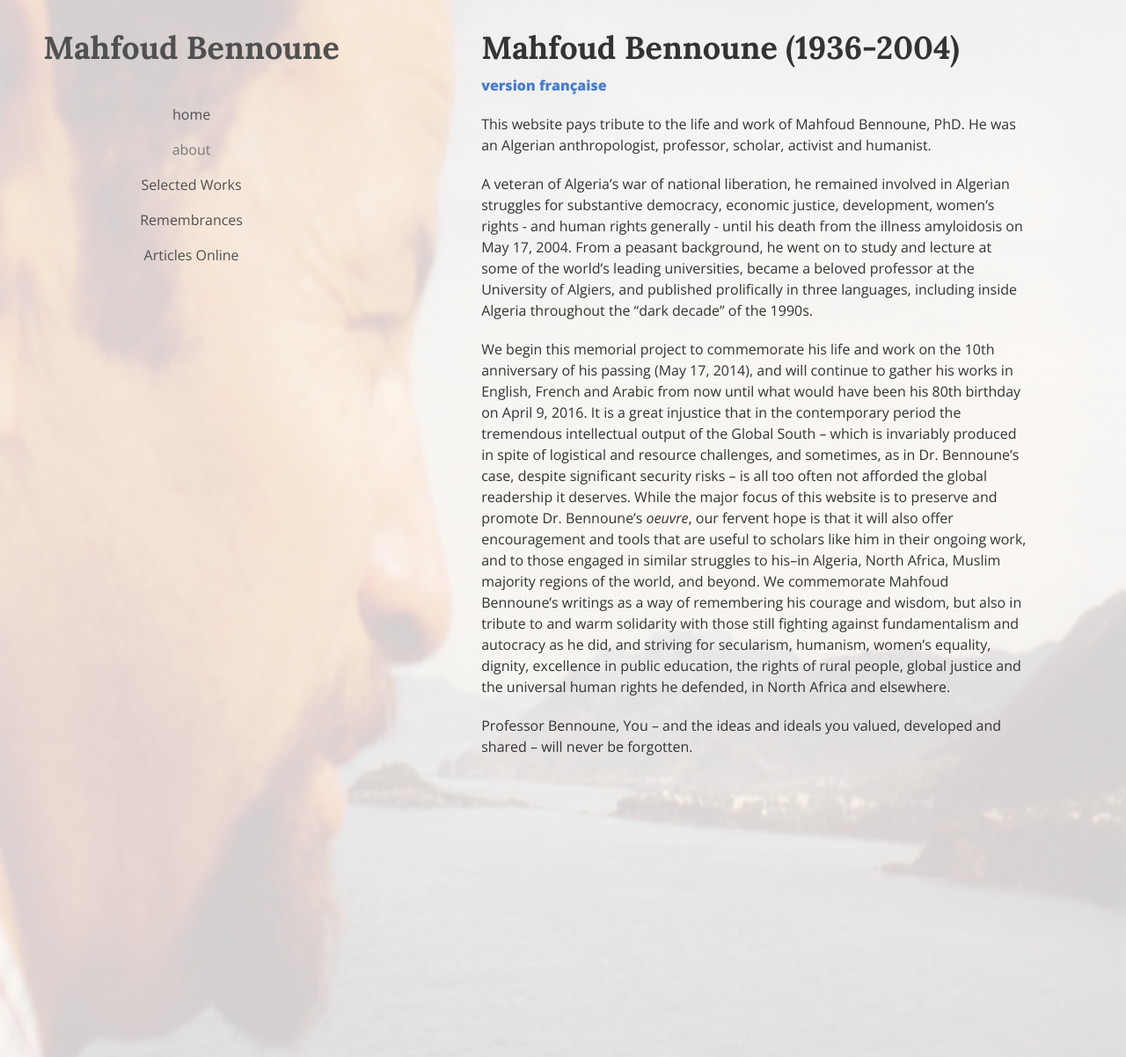
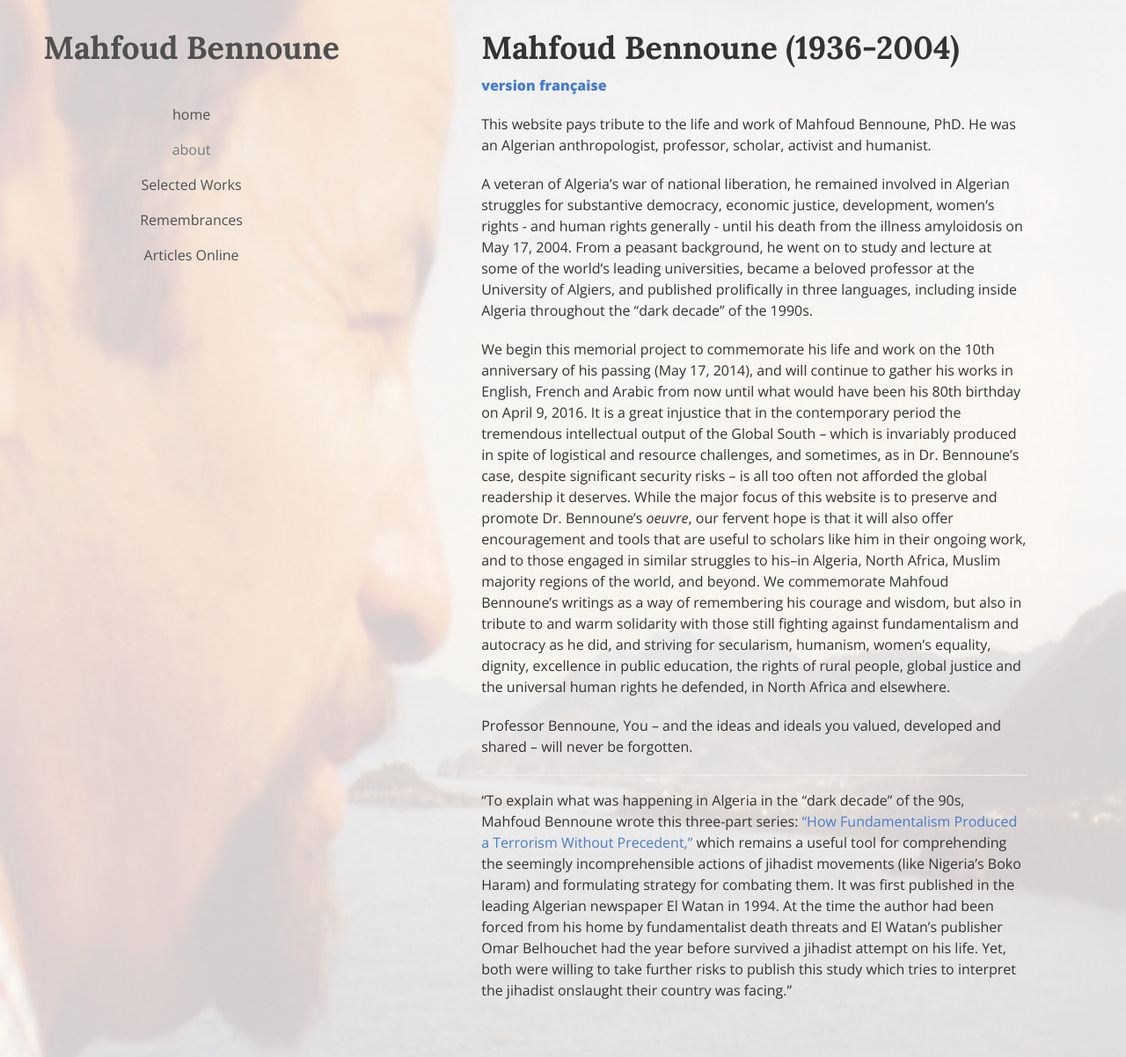
Before and after one commit to sonnetmedia/mahfoudbennoune.com, a Jekyll site: the page built from _pages/about.md, in a window 1280 px wide and 1202 px high. Shown: the whole window at 88% size. Built offline with Jekyll 4.4.1, drawn with Linux system fonts in a browser that asks for light colours; nearby versions of some CDN libraries.

Commit message:
update about

```diff
--- a/_pages/about.md
+++ b/_pages/about.md
@@ -18,3 +18,7 @@ We begin this memorial project to commemorate his life and work on the 10th anni
 
 
 Professor Bennoune, You – and the ideas and ideals you valued, developed and shared – will never be forgotten.
+
+---
+
+"To explain what was happening in Algeria in the “dark decade” of the 90s, Mahfoud Bennoune wrote this three-part series: [“How Fundamentalism Produced a Terrorism Without Precedent,”](/article/how-fundamentalism-produced-a-terrorism-without-precedent/) which remains a useful tool for comprehending the seemingly incomprehensible actions of jihadist movements (like Nigeria's Boko Haram) and formulating strategy for combating them. It was first published in the leading Algerian newspaper El Watan in 1994.  At the time the author had been forced from his home by fundamentalist death threats and El Watan’s publisher Omar Belhouchet had the year before survived a jihadist attempt on his life.  Yet, both were willing to take further risks to publish this study which tries to interpret the jihadist onslaught their country was facing."
```
